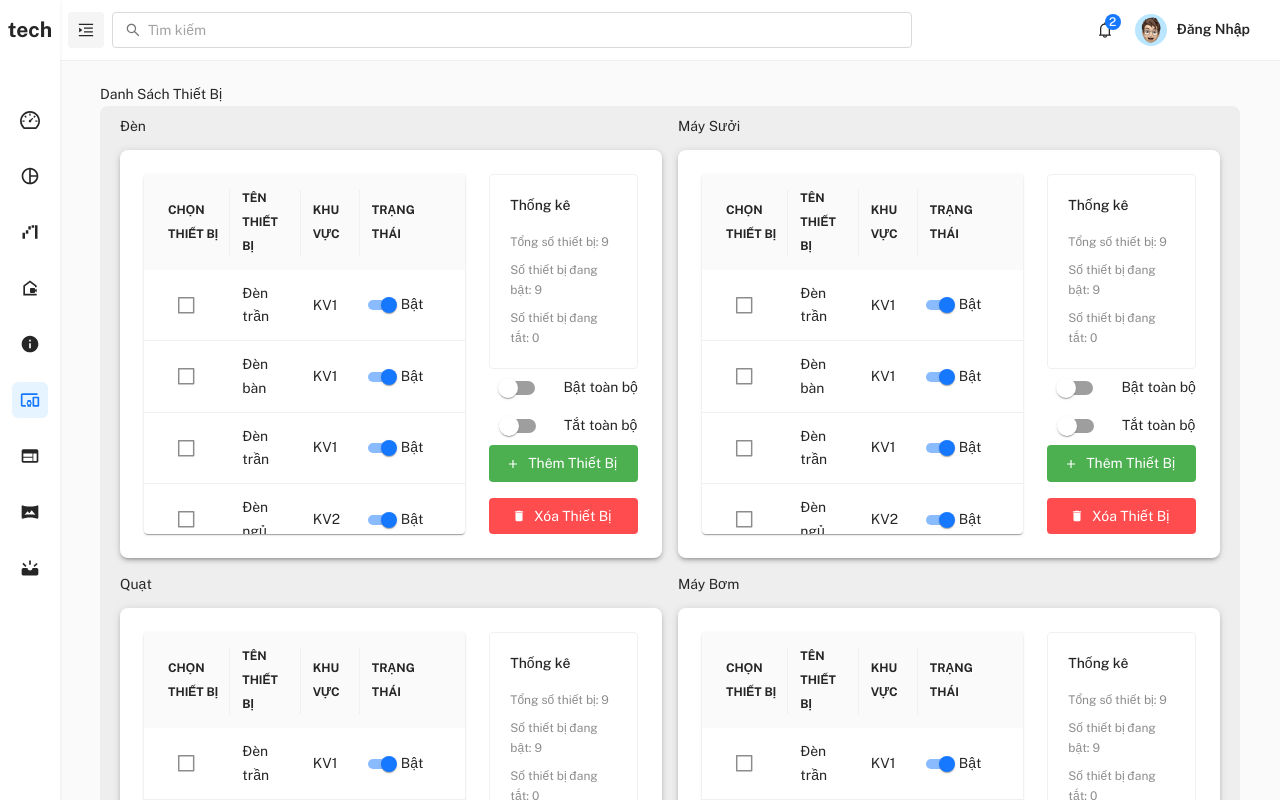
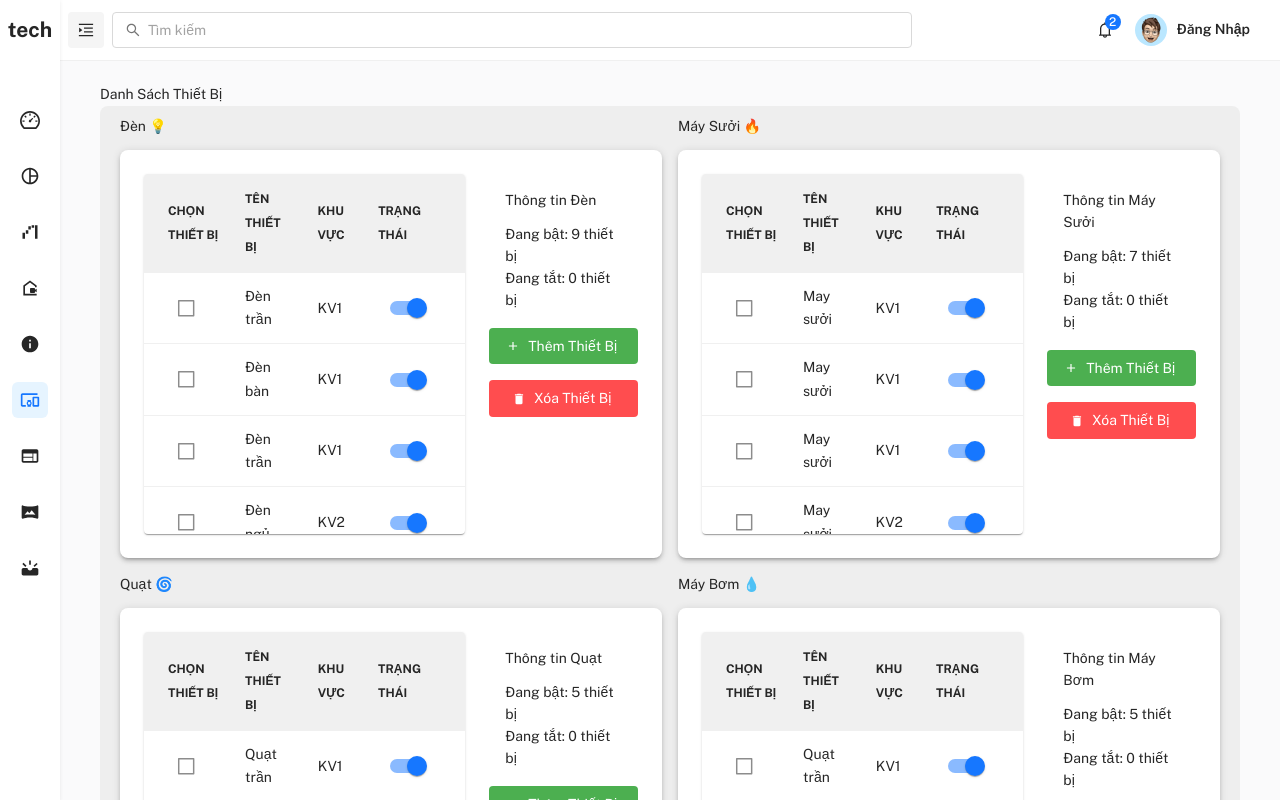
Before and after one commit to vynhatduy/IoT, a React (Vite) app in the folder Admin_UI/: page /admin/manage/quan-ly-thiet-bi in a window 1280 px wide. Shown: the top 800 px of the page. Built offline with nearby package versions, Linux system fonts and the light colour scheme; sample sign-in values are in the browser's storage.

Commit message:
sua giao dien hien thi thiet bi

```diff
--- a/Admin_UI/src/components/deviceDetails/container.jsx
+++ b/Admin_UI/src/components/deviceDetails/container.jsx
@@ -1,69 +1,61 @@
 import React, { useState, useEffect } from 'react';
 import {
+  Box,
   Paper,
   Grid,
-  Box,
-  Typography,
-  Card,
-  CardContent,
   Table,
   TableBody,
   TableCell,
   TableContainer,
   TableHead,
   TableRow,
-  Grid2,
-  Stack
+  Typography,
+  Checkbox
 } from '@mui/material';
-import DeviceSwitch from '../switch/customSwitch2';
-import Switch from '@mui/material/Switch';
+import DeviceSwitch from '../switch/deviceSwitch'; // Giả sử component này đã tồn tại
+import AddDevicelButtons from '../button/addDevice';
 import DeleteDevice from '../button/deleteDevice';
-import AddDevicelButtons from '../button/addDevice';
-import Checkbox from '@mui/material/Checkbox';
-import { maxHeight } from '@mui/system';
-import mockdata from '../../data/mockdata.json';
-// Mock data for demonstration
-const { lightdata } = mockdata;
 
-const DeviceContainer = () => {
-  const [deviceData, setDeviceData] = useState([]);
+const ContainerDevice = ({ deviceInfo, deviceData }) => {
+  const [localDeviceData, setLocalDeviceData] = useState([]);
 
   useEffect(() => {
-    // mock API call
+    // Giả lập API call để lấy dữ liệu
     setTimeout(() => {
-      setDeviceData(lightdata);
+      setLocalDeviceData(deviceData);
     }, 500);
-  }, []);
+  }, [deviceData]);
 
-  // create from check in list device
+  // Xử lý sự kiện khi checkbox thay đổi
   const handleCheckboxChange = (deviceId) => {
-    const updated = deviceData.map((group) => ({
-      ...group,
-      data: group.data.map((device) => (device.id === deviceId ? { ...device, checked: !device.checked } : device))
+    const updated = localDeviceData.map((area) => ({
+      ...area,
+      devices: area.devices.map((device) =>
+        device.id === deviceId ? { ...device, checked: !device.checked } : device
+      )
     }));
-    setDeviceData(updated);
+    setLocalDeviceData(updated);
   };
 
-  // Create flattened array of all devices
-  const allDevices = deviceData.flatMap((group) =>
-    group.data.map((device) => ({
+  // Tạo mảng phẳng chứa tất cả thiết bị
+  const allDevices = localDeviceData.flatMap((area) =>
+    area.devices.map((device) => ({
       ...device,
-      groupkhuvuc: group.khuvuc
+      groupkhuvuc: area.khuvuc
     }))
   );
-  //create switch on/off
+
+  // Thống kê trạng thái thiết bị
   const onDevices = allDevices.filter((d) => d.switch === 'on').length;
   const offDevices = allDevices.filter((d) => d.switch === 'off').length;
-  const label = { inputProps: { 'aria-label': 'Switch demo' } };
 
   return (
-    // TableLeft
     <Paper elevation={3} sx={{ p: 3, borderRadius: 2 }}>
       <Grid container spacing={3}>
         <Grid item xs={12} md={8}>
           <TableContainer component={Paper}>
             <Box sx={{ maxHeight: 360, overflowY: 'auto' }}>
-              <Table stickyHeader sx={{ minWidth: 300 }} aria-label="device table">
+              <Table sx={{ minWidth: 300 }} aria-label="device table">
                 <TableHead>
                   <TableRow sx={{ bgcolor: 'rgba(0, 0, 0, 0.04)' }}>
                     <TableCell>Chọn thiết bị</TableCell>
@@ -74,10 +66,13 @@ const DeviceContainer = () => {
                 </TableHead>
                 <TableBody>
                   {allDevices.length > 0 ? (
-                    allDevices.map((device) => (
-                      <TableRow key={device.id} hover>
+                    allDevices.map((device, idx) => (
+                      <TableRow key={`${device.id}-${idx}`} hover>
                         <TableCell>
-                          <Checkbox checked={device.checked} onChange={() => handleCheckboxChange(device.id)} />
+                          <Checkbox
+                            checked={device.checked}
+                            onChange={() => handleCheckboxChange(device.id)}
+                          />
                         </TableCell>
                         <TableCell>{device.ten}</TableCell>
                         <TableCell>{device.groupkhuvuc}</TableCell>
@@ -98,49 +93,20 @@ const DeviceContainer = () => {
             </Box>
           </TableContainer>
         </Grid>
-        {/* Table right */}
         <Grid item xs={12} md={4}>
-          <Card variant="outlined">
-            <CardContent>
-              <Typography variant="subtitle1" fontWeight="medium" gutterBottom>
-                Thống kê
-              </Typography>
-              <Box sx={{ mt: 2 }}>
-                <Typography variant="body2" color="text.secondary">
-                  Tổng số thiết bị: {allDevices.length}
-                </Typography>
-                <Typography variant="body2" color="text.secondary" sx={{ mt: 1 }}>
-                  Số thiết bị đang bật: {onDevices}
-                </Typography>
-                <Typography variant="body2" color="text.secondary" sx={{ mt: 1 }}>
-                  Số thiết bị đang tắt: {offDevices}
-                </Typography>
-              </Box>
-            </CardContent>
-          </Card>
-          <Grid2>
-            <Stack direction="row" spacing={2} alignItems={'center'} justifyContent="center">
-              <Switch {...label} />
-              <Typography>Bật toàn bộ</Typography>
-            </Stack>
-
-            <Stack direction="row" spacing={2} alignItems={'center'} justifyContent="center">
-              <Switch {...label} />
-              <Typography>Tắt toàn bộ</Typography>
-            </Stack>
-
-            <Grid2>
-              <AddDevicelButtons />
-            </Grid2>
-
-            <Grid2>
-              <DeleteDevice />
-            </Grid2>
-          </Grid2>
+          <Box sx={{ bgcolor: 'background.paper', p: 2, borderRadius: 1 }}>
+            <Typography variant="h6" gutterBottom>Thông tin {deviceInfo.name}</Typography>
+            <Typography>
+              Đang bật: {onDevices} thiết bị<br />
+              Đang tắt: {offDevices} thiết bị
+            </Typography>
+          </Box>
+          <Box><AddDevicelButtons/></Box>
+          <Box><DeleteDevice/></Box>
         </Grid>
       </Grid>
     </Paper>
   );
 };
 
-export default DeviceContainer;
+export default ContainerDevice;
--- a/Admin_UI/src/components/deviceDetails/listAllDevice.jsx
+++ b/Admin_UI/src/components/deviceDetails/listAllDevice.jsx
@@ -1,25 +1,47 @@
-import { Box, Grid } from '@mui/material'; // Sửa import từ @mui/system sang @mui/material
+import { Box, Grid } from '@mui/material';
 import React from 'react';
 import mockData from '../../data/mockdata.json';
 import { Typography } from '@mui/material';
 import ContainerDevice from './container';
 
-const { device } = mockData;
+const { device, alldevices } = mockData;
+
+// Map loại thiết bị từ alldevices sang device
+const deviceTypeMapping = {
+  'light': 'Đèn',
+  'fan': 'Quạt',
+  'suoi': 'Máy Sưởi',
+  'maybom': 'Máy Bơm'
+  // Thêm các mapping khác nếu cần
+};
 
 const ListAllDevice = () => {
   return (
     <Box sx={{ flexGrow: 1 }}>
       <Grid container spacing={2}>
-        {device.map((item, index) => (
-          <Grid item xs={12} md={6} key={index}>
-            <Typography variant="h6" gutterBottom>
-              {item.name}
-            </Typography>
-            <Box>
-              <ContainerDevice dataDeviceManager={item.data} />
-            </Box>
-          </Grid>
-        ))}
+        {device.map((item) => {
+          // Tìm dữ liệu tương ứng trong alldevices
+          const deviceData = alldevices.find(
+            deviceType => deviceTypeMapping[deviceType.loai] === item.name
+          );
+
+          // Chỉ hiển thị nếu có dữ liệu tương ứng
+          if (!deviceData) return null;
+
+          return (
+            <Grid item xs={12} md={6} key={item}>
+              <Typography variant="h6" gutterBottom>
+                {item.name} {item.icon}
+              </Typography>
+              <Box>
+                <ContainerDevice
+                  deviceInfo={item}
+                  deviceData={deviceData.data}
+                />
+              </Box>
+            </Grid>
+          );
+        })}
       </Grid>
     </Box>
   );
--- a/Admin_UI/src/data/mockdata.json
+++ b/Admin_UI/src/data/mockdata.json
@@ -116,10 +116,13 @@
       }
     ],
 
-    "lightdata": [
+   "alldevices": [
+    {
+      "loai": "light",
+      "data": [
         {
           "khuvuc": "KV1",
-        "data": [
+          "devices": [
             { "id": 1, "ten": "Đèn trần", "switch": "on", "checked": false },
             { "id": 2, "ten": "Đèn bàn", "switch": "on", "checked": false },
             { "id": 3, "ten": "Đèn trần", "switch": "on", "checked": false }
@@ -127,26 +130,28 @@
         },
         {
           "khuvuc": "KV2",
-        "data": [
+          "devices": [
             { "id": 4, "ten": "Đèn ngủ", "switch": "on", "checked": false },
             { "id": 5, "ten": "Đèn ngủ", "switch": "on", "checked": false }
           ]
         },
         {
           "khuvuc": "KV3",
-        "data": [
+          "devices": [
             { "id": 4, "ten": "Đèn ngủ", "switch": "on", "checked": false },
             { "id": 5, "ten": "Đèn ngủ", "switch": "on", "checked": false },
             { "id": 4, "ten": "Đèn ngủ", "switch": "on", "checked": false },
             { "id": 5, "ten": "Đèn ngủ", "switch": "on", "checked": false }
           ]
         }
-    ],
-
-    "fandata": [
+      ]
+    },
+    {
+      "loai": "fan",
+      "data": [
         {
           "khuvuc": "KV1",
-        "data": [
+          "devices": [
             { "id": 1, "ten": "Quạt trần", "switch": "on", "checked": false },
             { "id": 2, "ten": "Quạt bàn", "switch": "on", "checked": false },
             { "id": 3, "ten": "Quạt trần", "switch": "on", "checked": false }
@@ -154,16 +159,19 @@
         },
         {
           "khuvuc": "KV2",
-        "data": [
+          "devices": [
             { "id": 4, "ten": "Quạt trần", "switch": "on", "checked": false },
             { "id": 5, "ten": "Quạt trần", "switch": "on", "checked": false }
           ]
         }
-    ],
-    "suoidata": [
+      ]
+    },
+    {
+      "loai": "suoi",
+      "data": [
         {
           "khuvuc": "KV1",
-        "data": [
+          "devices": [
             { "id": 1, "ten": "May sưởi", "switch": "on", "checked": false },
             { "id": 2, "ten": "May sưởi", "switch": "on", "checked": false },
             { "id": 3, "ten": "May sưởi", "switch": "on", "checked": false }
@@ -171,11 +179,40 @@
         },
         {
           "khuvuc": "KV2",
-        "data": [
+          "devices": [
+            { "id": 4, "ten": "May sưởi", "switch": "on", "checked": false },
+            { "id": 5, "ten": "May sưởi", "switch": "on", "checked": false }
+          ]
+        },
+        {
+          "khuvuc": "KV3",
+          "devices": [
             { "id": 4, "ten": "May sưởi", "switch": "on", "checked": false },
             { "id": 5, "ten": "May sưởi", "switch": "on", "checked": false }
           ]
         }
       ]
+    },
+    {
+      "loai": "maybom",
+      "data": [
+        {
+          "khuvuc": "KV1",
+          "devices": [
+            { "id": 1, "ten": "Quạt trần", "switch": "on", "checked": false },
+            { "id": 2, "ten": "Quạt bàn", "switch": "on", "checked": false },
+            { "id": 3, "ten": "Quạt trần", "switch": "on", "checked": false }
+          ]
+        },
+        {
+          "khuvuc": "KV2",
+          "devices": [
+            { "id": 4, "ten": "Quạt trần", "switch": "on", "checked": false },
+            { "id": 5, "ten": "Quạt trần", "switch": "on", "checked": false }
+          ]
+        }
+      ]
+    }
+  ]
 
 }
```
Lines whose indentation alone changed are shown as unchanged.
